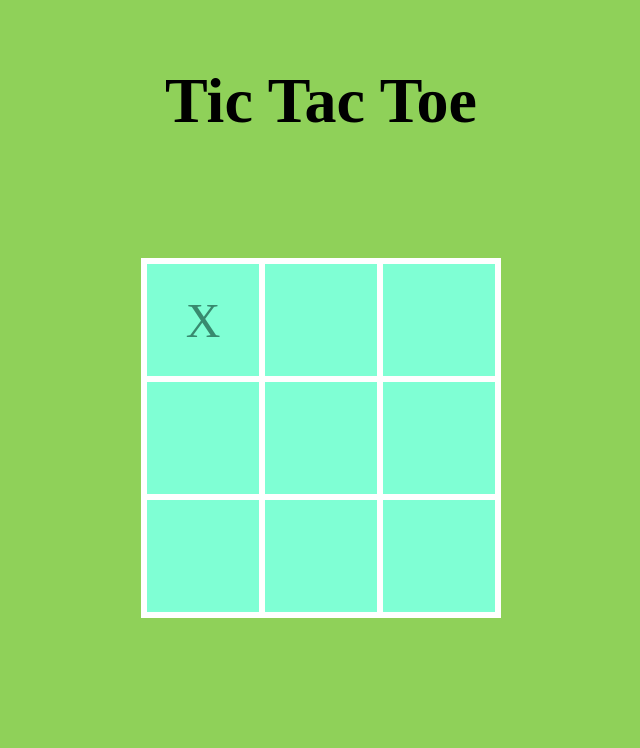
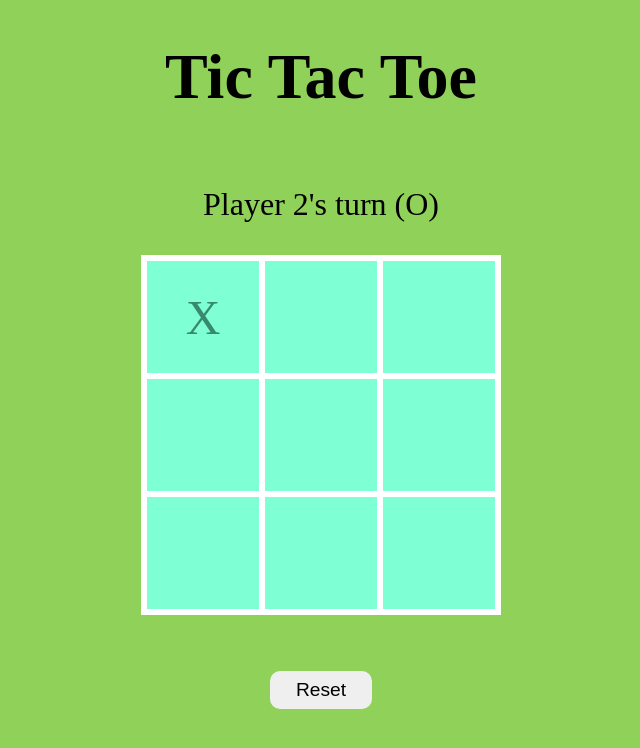
Before and after one commit to pequito193/tic-tac-toe, a plain HTML site: page index.html in a window 1280 px wide. Both pictures are taken after a click on the element 522 px from the left and 320 px from the top of the page. Shown: the whole page, without its empty margins (319-959 px from the left). Drawn offline with Linux system fonts and the light colour scheme.

Commit message:
Make game work

```diff
--- a/index.html
+++ b/index.html
@@ -6,11 +6,13 @@
     <meta name="viewport" content="width=device-width, initial-scale=1.0">
     <link rel="stylesheet" href="styles.css">
     <script src="script.js" defer></script>
-    <link rel="shortcut icon" href="./images/">
+    <link rel="shortcut icon" href="./images/tictactoe.png">
     <title>Tic Tac Toe</title>
 </head>
 <body>
     <h1 class="title">Tic Tac Toe</h1>
+    <p class="text">Player 1's turn (X)</p>
     <div class="container"></div>
+    <button class="reset">Reset</button>
 </body>
 </html>
--- a/script.js
+++ b/script.js
@@ -1,6 +1,7 @@
 const gameBoard = (() => {
-    const playerOneSymbol = 'X'
-    const computerSymbol = 'O'
+    let symbolOne = 'X';
+    let symbolTwo = 'O';
+    let holderSymbol = '';
 
     // Creates array to track each individual square
     const board = [];
@@ -8,8 +9,20 @@ const gameBoard = (() => {
         board.push('');
     }
 
+    // Declare the winning combinations on the board array
+    const winningCombinations = [
+        [0,1,2],
+        [3,4,5],
+        [6,7,8],
+        [0,3,6],
+        [1,4,7],
+        [2,5,8],
+        [0,4,8],
+        [2,4,6],
+    ];
+
     // Creates grid from array
-    const play = () =>  {
+    const play = () => {
         const container = document.querySelector('.container')
         board.forEach((item, index) => {
             const grid = document.createElement('div');
@@ -21,17 +34,60 @@ const gameBoard = (() => {
         Array.from(container.children).forEach((grid, index) => {
             grid.addEventListener('click', e => {
                 if (grid.innerText === '') {
-                    grid.innerText = playerOneSymbol;
-                    board[index] = playerOneSymbol;
+                    grid.innerText = symbolOne;
+                    board[index] = symbolOne;
 
+                    // Change symbol to other player's symbol
+                    holderSymbol = symbolTwo;
+                    symbolTwo = symbolOne;
+                    symbolOne = holderSymbol;
 
-                    console.log(board);
+                    // Update text
+                    const text = document.querySelector('.text')
+                    if (symbolOne === 'X') {
+                        text.textContent = "Player 1's turn (X)"
+                    } else {
+                        text.textContent = "Player 2's turn (O)"
+                    }
+
+                    // Check if there is a winner
+                    winningCombinations.forEach((item, index) => {
+                        if (board[item[0]] == 'X' && board[item[1]] == 'X' && board[item[2]] == 'X') {
+                            const text = document.querySelector('.text')
+                            text.textContent = 'Player 1 wins!!'
+                            document.querySelectorAll('.grid').forEach(grid => {
+                                grid.innerText = '';
+                                for (let i = 0; i < board.length; i++) {
+                                    board[i] = '';
+                                }
+                            })
+                        } else if (board[item[0]] == 'O' && board[item[1]] == 'O' && board[item[2]] == 'O') {
+                            const text = document.querySelector('.text')
+                            text.textContent = 'Player 2 wins!!'
+                            document.querySelectorAll('.grid').forEach(grid => {
+                                grid.innerText = '';
+                                for (let i = 0; i < board.length; i++) {
+                                    board[i] = '';
+                                }
+                            })
+                        }
+                    })
+                }
+            })
+        })
+
+        // Add event listener to reset button
+        const reset = document.querySelector('.reset')
+        reset.addEventListener('click', e => {
+            document.querySelectorAll('.grid').forEach(grid => {
+                grid.innerText = '';
+                for (let i = 0; i < board.length; i++) {
+                    board[i] = '';
                 }
             })
         })
     }
-
-    return {play};
+    return {play, board};
 })();
 
 gameBoard.play();
--- a/styles.css
+++ b/styles.css
@@ -5,8 +5,13 @@ body {
 
 h1 {
     text-align: center;
-    margin: 8vh 0 15vh;
+    margin: 5vh 0 9vh;
     font-size: 4rem;
+}
+
+.text {
+    font-size: 2rem;
+    text-align: center;
 }
 
 .container {
@@ -22,6 +27,7 @@ h1 {
     /* border: 2px solid rebeccapurple; */
 }
 
+.won,
 .grid {
     background-color: aquamarine;
     height: 14vh;
@@ -37,3 +43,17 @@ h1 {
     background-color: rgb(103, 224, 184);
     cursor: pointer;
 }
+
+.reset {
+    margin: 7vh auto;
+    display: table;
+    padding: 1vh 2vw;
+    border: none;
+    border-radius: 10px;
+    font-size: 1.2rem;
+}
+
+button:hover {
+    cursor: pointer;
+    transform: scale(1.1,1.1);
+}
```
Also changed, not shown: images/tictactoe.png (added), images/tictactoe2.png (added).
